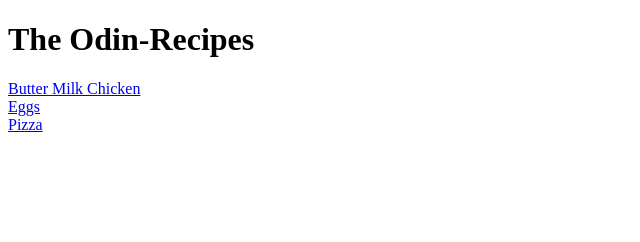
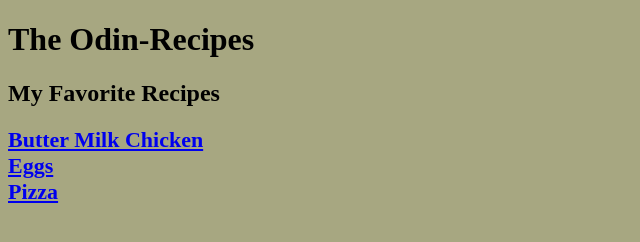
Before and after one commit to Fit2rich/odin-recipes, a plain HTML site: page index.html in a window 1280 px wide. Shown: the whole page, without its empty margins (0-640 px from the left). Drawn offline with Linux system fonts and the light colour scheme.

Commit message:
made css file

```diff
--- a/index.html
+++ b/index.html
@@ -1,17 +1,21 @@
 <!DOCTYPE html>
 <html lang="en">
 <head>
+
     <meta charset="UTF-8">
     <meta name="viewport" content="width=device-width, initial-scale=1.0">
+    <link rel="stylesheet" href="styles.css">
     <title>Recipes</title>
 </head>
 <body>
     <h1>The Odin-Recipes</h1>
+    <div class links>
+        <h2>My Favorite Recipes</h2>
     <a href="recipes/chicken.html">Butter Milk Chicken</a>
     <br>
     <a href="recipes/eggs.html">Eggs</a>
     <br>
     <a href="recipes/pizza.html">Pizza</a>
-
+    </div>
 </body>
 </html>
--- /dev/null
+++ b/styles.css
@@ -0,0 +1,11 @@
+
+
+body {
+    background-color: rgb(167, 167, 129);
+}
+
+a {
+    font-size: 22px;
+    font-weight: bolder;
+
+}
```
Also changed, not shown: recipes/chicken.html (+1 -0 lines), recipes/eggs.html (+1 -0 lines), recipes/pizza.html (+1 -0 lines).
